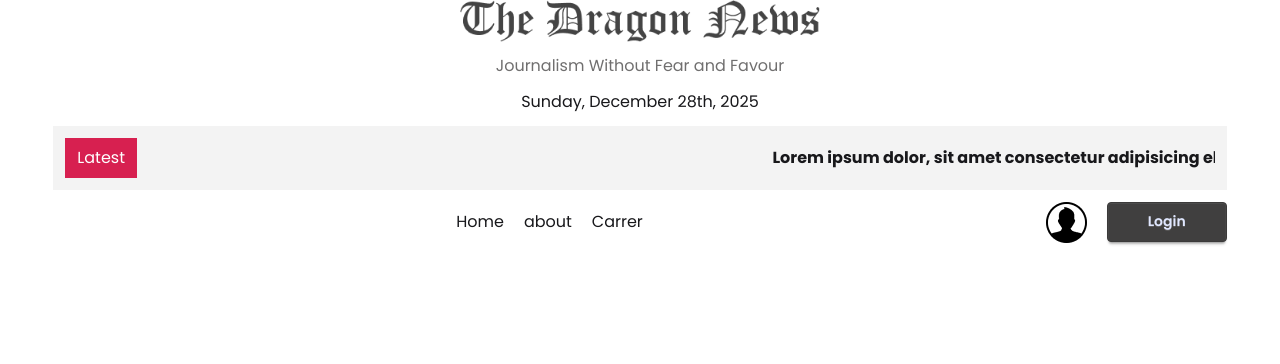
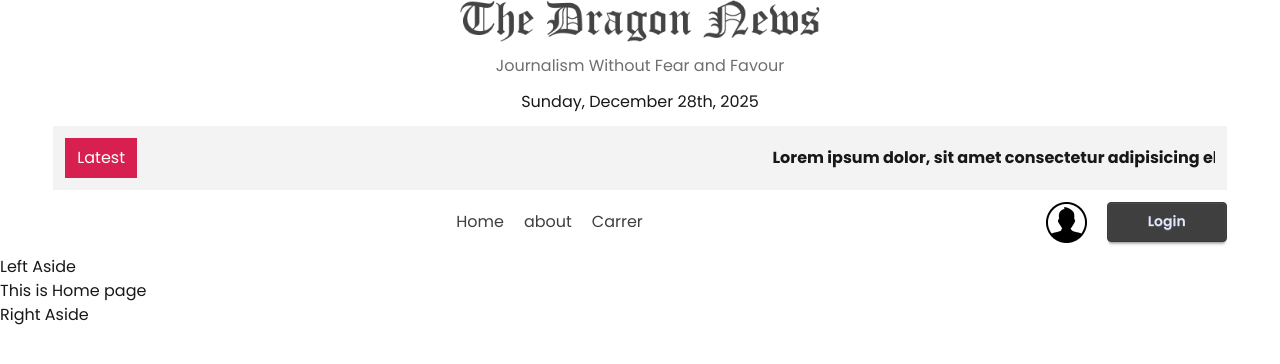
Before and after one commit to faiji31/The_Dragon_News, a React (Vite) app: page / in a window 1280 px wide. Shown: the top 364 px of the page. Built offline with nearby package versions, Linux system fonts and the light colour scheme.

Commit message:
3rd commit

```diff
--- a/src/Layout/HomeLayout.jsx
+++ b/src/Layout/HomeLayout.jsx
@@ -3,6 +3,8 @@ import { Outlet } from 'react-router';
 import Home from '../components/Home';
 import LatestNews from '../components/LatestNews';
 import Navbar from '../components/Nvabar/Navbar';
+import LeftAside from '../components/homeLayout/LeftAside';
+import RightAside from '../components/homeLayout/RightAside';
 
 const HomeLayout = () => {
       return (
@@ -21,11 +23,15 @@ const HomeLayout = () => {
 
 
                   <main>
-                        <section className='LeftNav'></section>
+                       <aside>
+                         <LeftAside></LeftAside>
+                       </aside>
                         <section className='main'>
                               <Outlet></Outlet>
                         </section>
-                        <section className='RightNav'></section>
+                       <aside>
+                        <RightAside></RightAside>
+                       </aside>
                   </main>
             </div>
       );
--- /dev/null
+++ b/src/Pages/CategoryNews.jsx
@@ -0,0 +1,11 @@
+import React from 'react';
+
+const CategoryNews = () => {
+      return (
+            <div>
+                  Category
+            </div>
+      );
+};
+
+export default CategoryNews;
--- /dev/null
+++ b/src/Pages/Home.jsx
@@ -0,0 +1,11 @@
+import React from 'react';
+
+const Home = () => {
+      return (
+            <div>
+                  This is Home page
+            </div>
+      );
+};
+
+export default Home;
--- a/src/components/Nvabar/Navbar.jsx
+++ b/src/components/Nvabar/Navbar.jsx
@@ -7,7 +7,7 @@ const Navbar = () => {
 
     <div className="flex justify-between items-center">
       <div className=""></div>
-      <div className="flex gap-5">
+      <div className="flex gap-5 text-primary">
         <NavLink to="/">Home</NavLink>
         <NavLink to="/about">about</NavLink>
         <NavLink to="/carrer">Carrer</NavLink>
--- /dev/null
+++ b/src/components/homeLayout/LeftAside.jsx
@@ -0,0 +1,11 @@
+import React from 'react';
+
+const LeftAside = () => {
+      return (
+            <div>
+                  Left Aside
+            </div>
+      );
+};
+
+export default LeftAside;
--- /dev/null
+++ b/src/components/homeLayout/RightAside.jsx
@@ -0,0 +1,11 @@
+import React from 'react';
+
+const RightAside = () => {
+      return (
+            <div>
+                  Right Aside
+            </div>
+      );
+};
+
+export default RightAside;
```
Also changed, not shown: src/Route/Route.jsx (+14 -1 lines).
